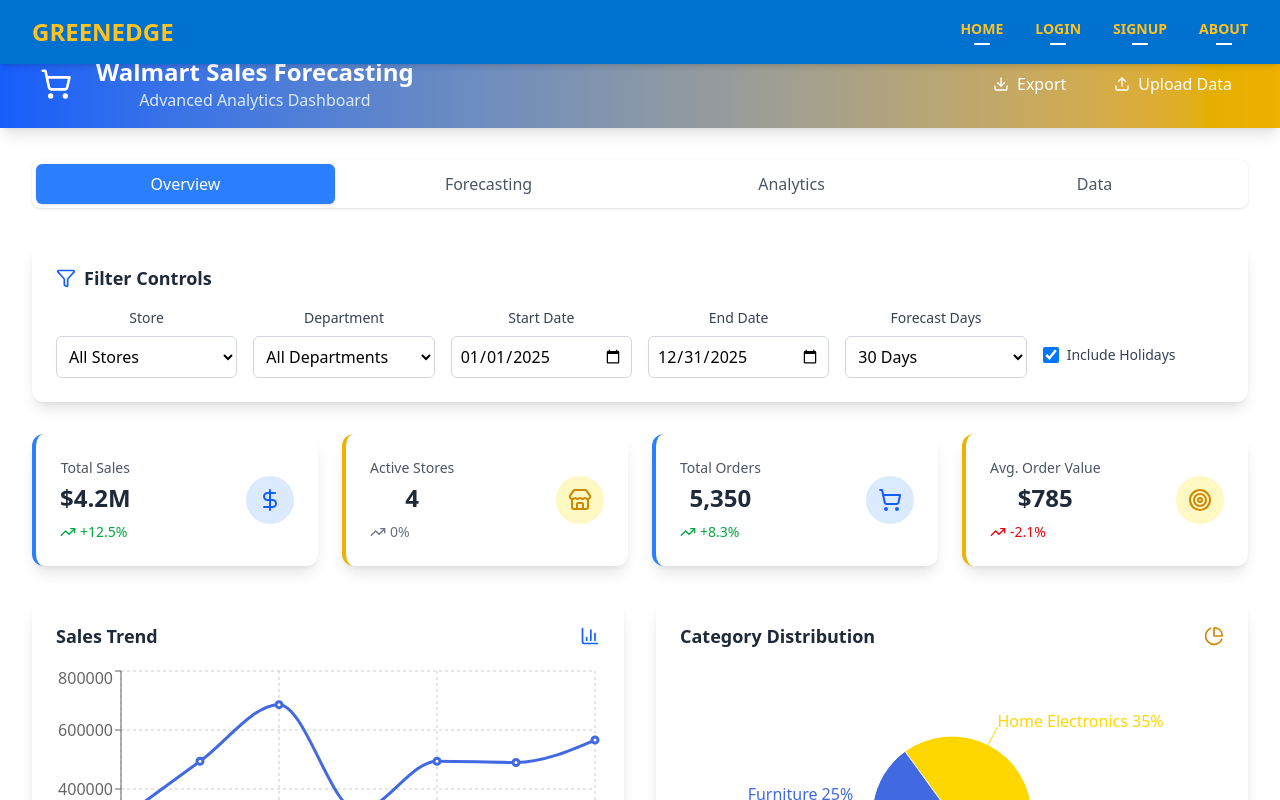
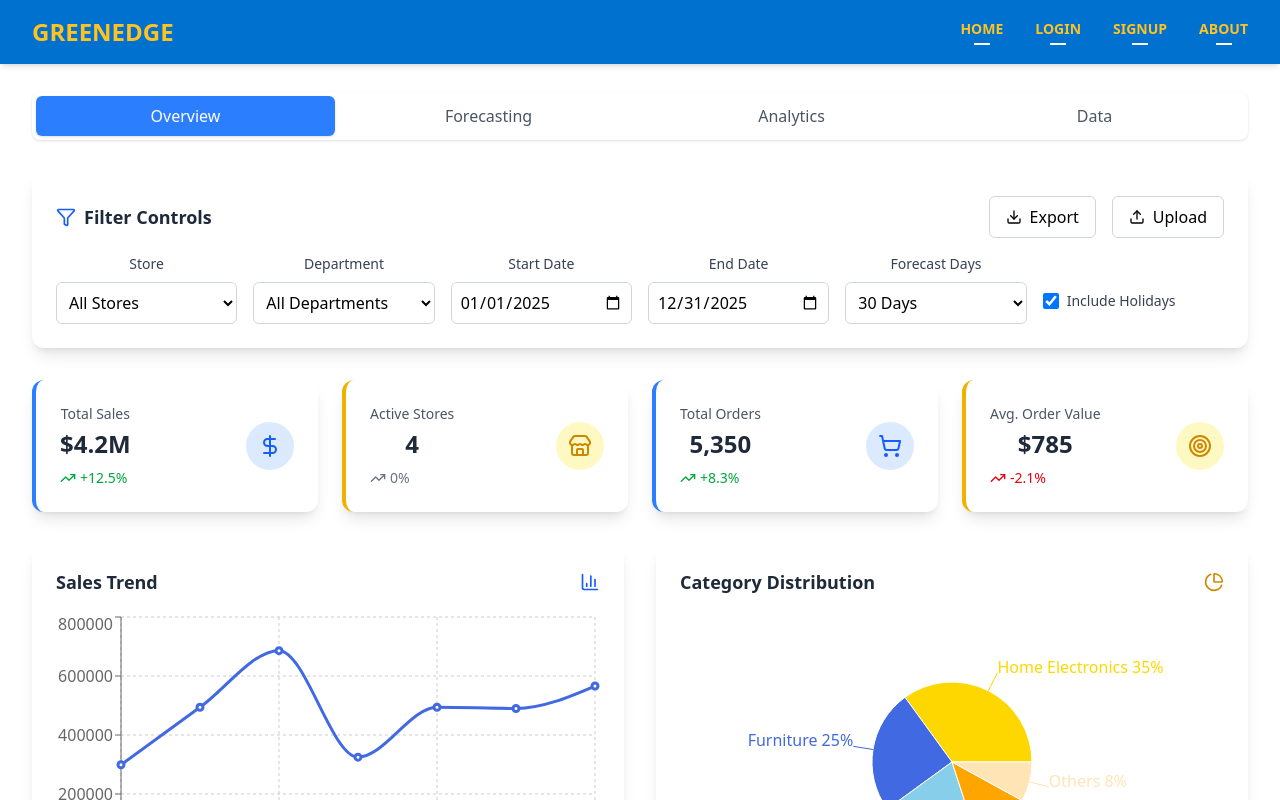
Before and after one commit to anannayamustcode/greenedgee, a React (Vite) app: page /dashboard in a window 1280 px wide. Shown: the top 800 px of the page. Built offline with nearby package versions, Linux system fonts and the light colour scheme.

Commit message:
Add new 'getstarted' page and update routing; refactor Dashboard and Home components

```diff
--- a/src/App.tsx
+++ b/src/App.tsx
@@ -14,6 +14,8 @@
 import Navbar from './components/Navbar';
 import Footer from './components/Footer';
 import Driver from './pages/Driver';
+import Start from './pages/getstarted';
+
 const App: React.FC = () => {
   return (
     <div className="min-h-screen">
@@ -30,6 +32,7 @@
         <Route path="/feedback" element={<Feedback />} />
         <Route path="/StoreToCustomer" element={<StoreToCustomer/>} />
         <Route path="/driver" element={<Driver />} />
+        <Route path="/getstarted" element={<Start />} />
       </Routes>
       <Footer/>
     </div>
--- a/src/pages/Dashboard.tsx
+++ b/src/pages/Dashboard.tsx
@@ -164,44 +164,12 @@
   };
 
   return (
-    <div className="mt-10 min-h-screen bg-white">
+    <div className="mt-15 min-h-screen bg-white">
       {/* Header */}
-      <div className="bg-gradient-to-r from-blue-600 to-yellow-500 text-white shadow-lg">
-        <div className="max-w-7xl mx-auto px-4 sm:px-6 lg:px-8">
-          <div className="flex items-center justify-between py-4">
-            <div className="flex items-center space-x-4">
-              <div className="bg-blue bg-opacity-20 p-2 rounded-lg">
-                <ShoppingCart className="w-8 h-8" />
-              </div>
-              <div>
-                <h1 className="text-2xl font-bold">Walmart Sales Forecasting</h1>
-                <p className="text-blue-100">Advanced Analytics Dashboard</p>
-              </div>
-            </div>
-            <div className="flex items-center space-x-4">
-              <button
-                onClick={exportData}
-                className="bg-blue bg-opacity-20 hover:bg-opacity-30 px-4 py-2 rounded-lg flex items-center space-x-2 transition-colors"
-              >
-                <Download className="w-4 h-4" />
-                <span>Export</span>
-              </button>
-              <div className="relative">
-                <input
-                  type="file"
-                  accept=".xlsx,.xls"
-                  onChange={handleFileUpload}
-                  className="absolute inset-0 w-full h-full opacity-0 cursor-pointer"
-                />
-                <button className="bg-blue bg-opacity-20 hover:bg-opacity-30 px-4 py-2 rounded-lg flex items-center space-x-2 transition-colors">
-                  <Upload className="w-4 h-4" />
-                  <span>Upload Data</span>
-                </button>
-              </div>
-            </div>
-          </div>
-        </div>
-      </div>
+{/* Header */}
+
+
+
 
       {/* Alert Banner */}
       {showAlert && (
@@ -236,9 +204,33 @@
 
         {/* Controls Panel */}
         <div className="bg-white rounded-xl shadow-lg p-6 mb-8">
-          <div className="flex items-center space-x-2 mb-4">
-            <Filter className="w-5 h-5 text-blue-600" />
-            <h2 className="text-lg font-semibold text-gray-800">Filter Controls</h2>
+          <div className="flex items-center justify-between mb-4">
+            <div className="flex items-center space-x-2">
+              <Filter className="w-5 h-5 text-blue-600" />
+              <h2 className="text-lg font-semibold text-gray-800">Filter Controls</h2>
+            </div>
+            {/* Export & Import Buttons - moved here */}
+            <div className="flex items-center space-x-4">
+              <button
+                onClick={exportData}
+                className="border border-gray-300 text-black px-4 py-2 rounded-md flex items-center space-x-2 hover:bg-gray-100 transition-colors"
+              >
+                <Download className="w-4 h-4" />
+                <span>Export</span>
+              </button>
+              <div className="relative">
+                <input
+                  type="file"
+                  accept=".xlsx,.xls"
+                  onChange={handleFileUpload}
+                  className="absolute inset-0 w-full h-full opacity-0 cursor-pointer"
+                />
+                <button className="border border-gray-300 text-black px-4 py-2 rounded-md flex items-center space-x-2 hover:bg-gray-100 transition-colors">
+                  <Upload className="w-4 h-4" />
+                  <span>Upload</span>
+                </button>
+              </div>
+            </div>
           </div>
           <div className="grid grid-cols-1 md:grid-cols-2 lg:grid-cols-6 gap-4">
             <div>
--- a/src/pages/Feedback.tsx
+++ b/src/pages/Feedback.tsx
@@ -1,5 +1,4 @@
 import React from 'react';
-// import Map from '../components/Map';
 const Feedback = () => {
   return (
     <div>
--- a/src/pages/SignUp.tsx
+++ b/src/pages/SignUp.tsx
@@ -3,7 +3,7 @@
 
 const signUp = () => {
   return (
-    <div>
+    <div className='mt-15'>
       <SignUpForm/>
     </div>
   );
--- a/src/pages/WarehouseToStore.tsx
+++ b/src/pages/WarehouseToStore.tsx
@@ -268,9 +268,9 @@
 
                     <button
                       onClick={() => setSelectedItem(item)}
-                      className="w-full bg-gradient-to-r from-blue-600 to-yellow-500 text-white py-2 rounded-lg hover:from-blue-700 hover:to-yellow-600 transition-all font-medium flex items-center justify-center"
+                      className="w-full bg-blue-600 text-white py-2 rounded-lg hover:from-blue-700 hover:to-yellow-600 transition-all font-medium flex items-center justify-center"
                     >
-                      <Eye className="w-4 h-4 mr-2" />
+                      {/* <Eye className="w-4 h-4 mr-2" /> */}
                       View Details
                     </button>
                   </div>
@@ -378,7 +378,7 @@
         {/* AI Suggestions Tab */}
         {activeTab === 'ai' && (
           <div className="space-y-6">
-            <div className="bg-gradient-to-r from-blue-600 to-yellow-500 text-white p-6 rounded-2xl shadow-lg">
+            <div className="bg-gradient-to-r from-blue-800 to-blue-500 text-white p-6 rounded-2xl shadow-lg">
               <h3 className="text-2xl font-bold mb-2">AI-Powered Insights</h3>
               <p className="opacity-90">Smart recommendations to optimize your inventory management</p>
             </div>
@@ -451,7 +451,7 @@
                 </h3>
                 <div className="space-y-4">
                   <div>
-                    <h4 className="font-bold text-blue-800 text-lg">{vendorData.name}</h4>
+                    <h4 className="font-bold text-blue-800 text-lg mr-10">{vendorData.name}</h4>
                     <div className="flex items-center mt-1">
                       <Star className="w-4 h-4 text-yellow-500 mr-1" />
                       <span className="text-blue-600">{vendorData.rating}/5</span>
@@ -468,7 +468,7 @@
                     </div>
                   </div>
                   <div>
-                    <h5 className="font-medium text-blue-800 mb-2">Specialties:</h5>
+                    <h5 className="font-medium text-blue-800 mb-2 mr-118">Specialties:</h5>
                     <div className="flex flex-wrap gap-2">
                       {vendorData.specialties.map((specialty, index) => (
                         <span key={index} className="px-3 py-1 bg-blue-100 text-blue-800 rounded-full text-sm">
--- /dev/null
+++ b/src/pages/getstarted.tsx
@@ -0,0 +1,52 @@
+import React from 'react';
+import { Link } from 'react-router-dom';
+
+const Start = () => {
+  const buttons = [
+    { label: 'Dashboard', path: '/dashboard' },
+    { label: 'Vendor to Warehouse', path: '/VenderToWarehousePage' },
+    { label: 'Warehouse to Store', path: '/WarehouseToStore' },
+    { label: 'Store to Customer', path: '/StoreToCustomer' },
+    { label: 'Feedback & Help', path: '/Feedback' },
+    { label: 'Driver', path: '/driver' },
+  ];
+
+  return (
+    <div className="bg-gray-50 py-20">
+      <div className="max-w-7xl mx-auto px-6 md:px-12">
+        <div className="text-center mb-16">
+          <h2 className="text-3xl md:text-4xl font-bold text-gray-900 mb-4">
+            Welcome to <span className="text-[#0071ce]">GreenEdge</span>
+          </h2>
+          <p className="text-gray-600 text-lg max-w-2xl mx-auto">
+            Choose your path through our comprehensive logistics ecosystem
+          </p>
+        </div>
+
+        <div className="grid grid-cols-1 sm:grid-cols-2 lg:grid-cols-3 gap-6 max-w-5xl mx-auto">
+          {buttons.map((btn, index) => (
+            <Link
+              key={index}
+              to={btn.path}
+              className="group bg-white border-2 border-gray-200 rounded-2xl p-8 text-center hover:border-[#0071ce] hover:shadow-xl transition-all duration-300 transform hover:-translate-y-1"
+            >
+              <h3 className="text-xl font-semibold text-gray-900 mb-2 group-hover:text-[#0071ce] transition-colors">
+                {btn.label}
+              </h3>
+              <p className="text-gray-600 text-sm">
+                {btn.label === 'Dashboard' && 'Monitor your logistics operations'}
+                {btn.label === 'Vendor to Warehouse' && 'Manage vendor shipments'}
+                {btn.label === 'Warehouse to Store' && 'Track warehouse distribution'}
+                {btn.label === 'Store to Customer' && 'Handle customer deliveries'}
+                {btn.label === 'Feedback & Help' && 'Get support and share feedback'}
+                {btn.label === 'Driver' && 'Driver management system'}
+              </p>
+            </Link>
+          ))}
+        </div>
+      </div>
+    </div>
+  );
+};
+
+export default Start;
```
Also changed, not shown: src/pages/Home.tsx (+14 -80 lines), src/pages/StoreToCustomer.tsx (+5 -5 lines), public/warmat.jpg (added).
